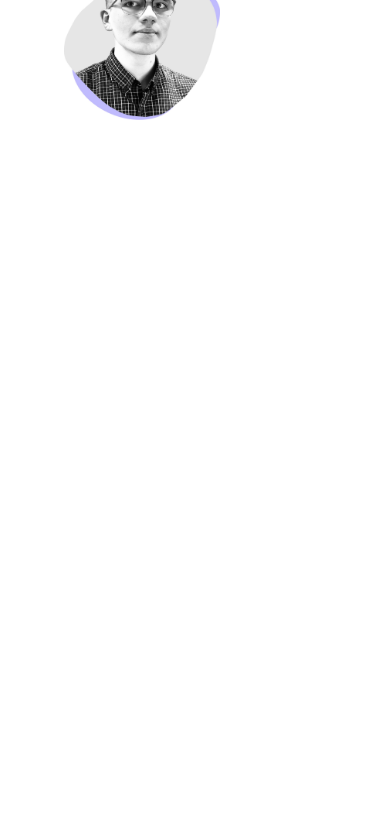
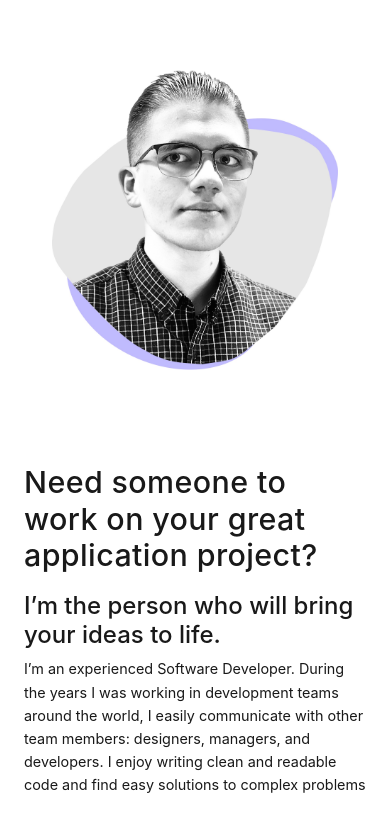
Before and after one commit to philipdolenko/portfolio, a website: page src/index.html in a window 390 px wide. Shown: the part 309-1122 px from the top of the page. Before the commit the page ends 844 px from the top, so only its background shows below. Drawn offline with nearby package versions, Linux system fonts and the light colour scheme; files that its build step writes are made by us from their sources.

Commit message:
Responsiveness adjustments

```diff
--- a/src/index.html
+++ b/src/index.html
@@ -25,7 +25,7 @@
 <body>
 
   <header>
-    <nav class="navbar navbar-expand-sm container-lg px-4">
+    <nav class="navbar navbar-expand-sm container-lg px-4 nav-wrapper">
       <div></div>
       <button class="navbar-toggler btn-no-style" type="button" data-toggle="collapse"
         data-target="#navbarTogglerDemo03" aria-controls="navbarTogglerDemo03" aria-expanded="false"
@@ -45,18 +45,30 @@
   <!-- Add your site or application content here -->
 
   <div class="container-lg px-4">
-    <div class="row">
-      <div class="col-12 col-md-6 greetings-wrapper">
+
+    <div class="row pb-5">
+      <div class="col-md-6 greetings-wrapper">
         <div class="greetings">
           <h3>Hi, I’m Philip</h3>
           <h1>iOS App Developer 👋</h1>
         </div>
       </div>
-      <div class="col-6 col-md-6">
+      <div class="col-md-6 portrait-wrapper">
         <img class="portrait" src="assets/portrait.jpg"/>
       </div>
     </div>
+    <h2>
+      Need someone to work on your great application project?
+    </h2>
+    <h4>
+      I’m the person who will bring your ideas to life.
+    </h4>
+    <p class="description-wrapper">
+      I’m an experienced Software Developer. During the years I was working in development teams around the world, I easily communicate with other team members: designers, managers, and developers. I enjoy writing clean and readable code and find easy solutions to complex problems
+    </p>
+
   </div>
+
 
   <script src="scripts/main.js"></script>
   <script src="lib/jquery-3.3.1.slim.min.js"></script>
--- a/src/styles/base.less
+++ b/src/styles/base.less
@@ -16,10 +16,26 @@ h1 {
     letter-spacing: .1rem;
 }
 
+h2 {
+    font-size: 2.2rem;
+    letter-spacing: .025rem;
+    margin: 2.9rem 0px 0px 0px;
+}
+
 h3 {
     font-size: 1.74rem;
     margin: 4px 0px;
     letter-spacing: .06rem;
+}
+
+h4 {
+    margin-top: 12px;
+    font-size: 1.7rem;
+}
+
+p {
+    font-size: 1.15rem;
+    line-height: 1.45rem;
 }
 
 @media(max-width: 1200px) {
@@ -30,16 +46,17 @@ h3 {
     h3 {
         font-size: 1.64rem;
     }
+
+    h2 {
+        font-size: 1.9rem;
+    }
+
+    h4 {
+        margin-top: 18px;
+        font-size: 1.5rem;
+    }
+
+    p {
+        font-size: 0.9rem;
+    }
 }
-
-// @media(max-width: 936px) {
-//     h1 {
-//         font-size: 2.1rem;
-//         letter-spacing: .07rem;
-//     }
-
-//     h3 {
-//         font-size: 1.6rem;
-//         letter-spacing: .05rem;
-//     }
-// }
--- a/src/styles/header.less
+++ b/src/styles/header.less
@@ -11,10 +11,10 @@
     outline: none !important;
     box-shadow: none !important;
 }
-
-.nav-items-wrapper {
+.nav-wrapper{
     margin-top: 23px;
 }
+
 
 .nav-items-wrapper>a {
     font-size: 1.3rem;
--- a/src/styles/home.less
+++ b/src/styles/home.less
@@ -1,5 +1,5 @@
 .portrait {
-    margin: 50px 0px 12px 140px;
+    margin: 50px 0px 16px 140px;
     height: 100%;
     max-width: 100%;
     max-height: 406px;
@@ -11,13 +11,38 @@
     align-items: center;
 }
 
+.description-wrapper {
+    max-width: 900px;
+}
+
 @media(max-width: 992px) {
     .greetings-wrapper {
         padding-right: 0px !important;
     }
 }
 
-@media(max-width: 1200px) {
+@media(max-width: 767px){
+    .greetings-wrapper{
+        height: 300px;
+    }
+    .portrait {
+        margin: 0px;
+        padding-left: 30px;
+        max-height: 300px;
+    }
+}
+@media(max-width: 576px) {
+    .portrait {
+        padding-left: 0px;
+        max-height: 300px;
+    }
+    .portrait-wrapper{
+        display: flex;
+        justify-content: center;
+    }
+}
+
+@media(min-width: 768px) and (max-width: 1200px) {
     .portrait {
         margin: 50px 0px 12px 40px;
         max-height: 326px;
```
